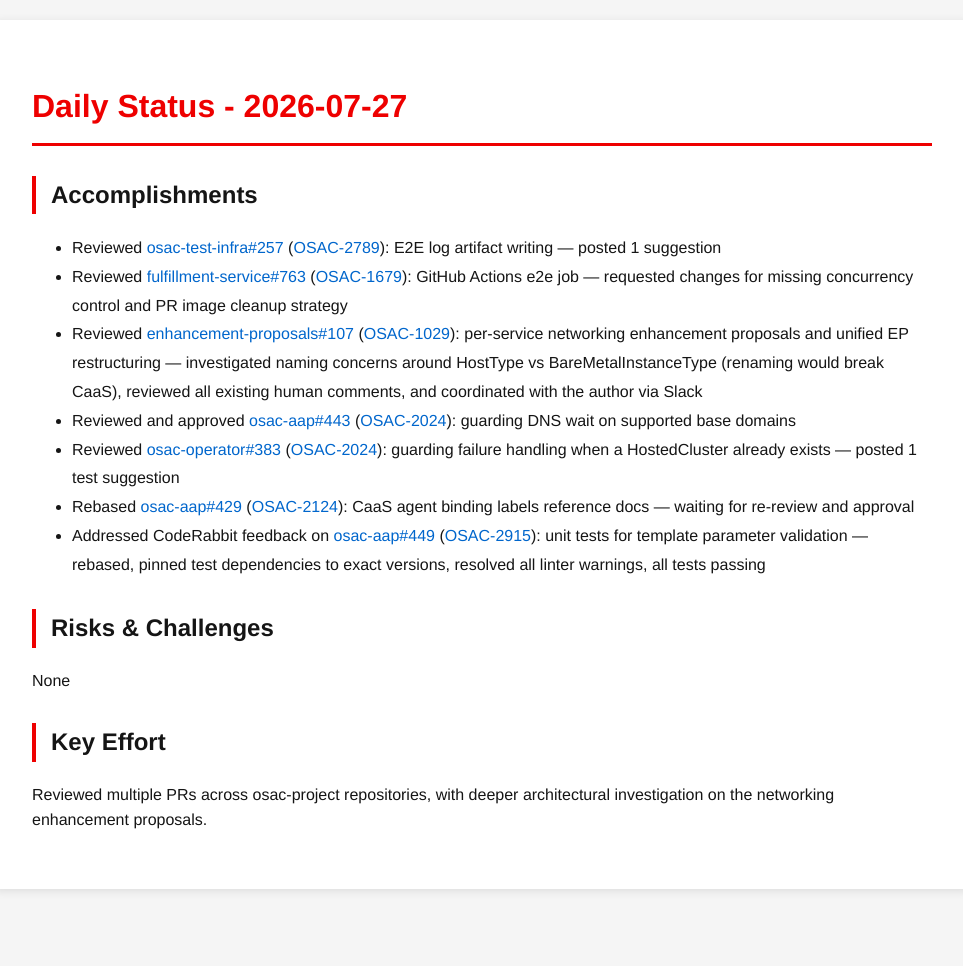
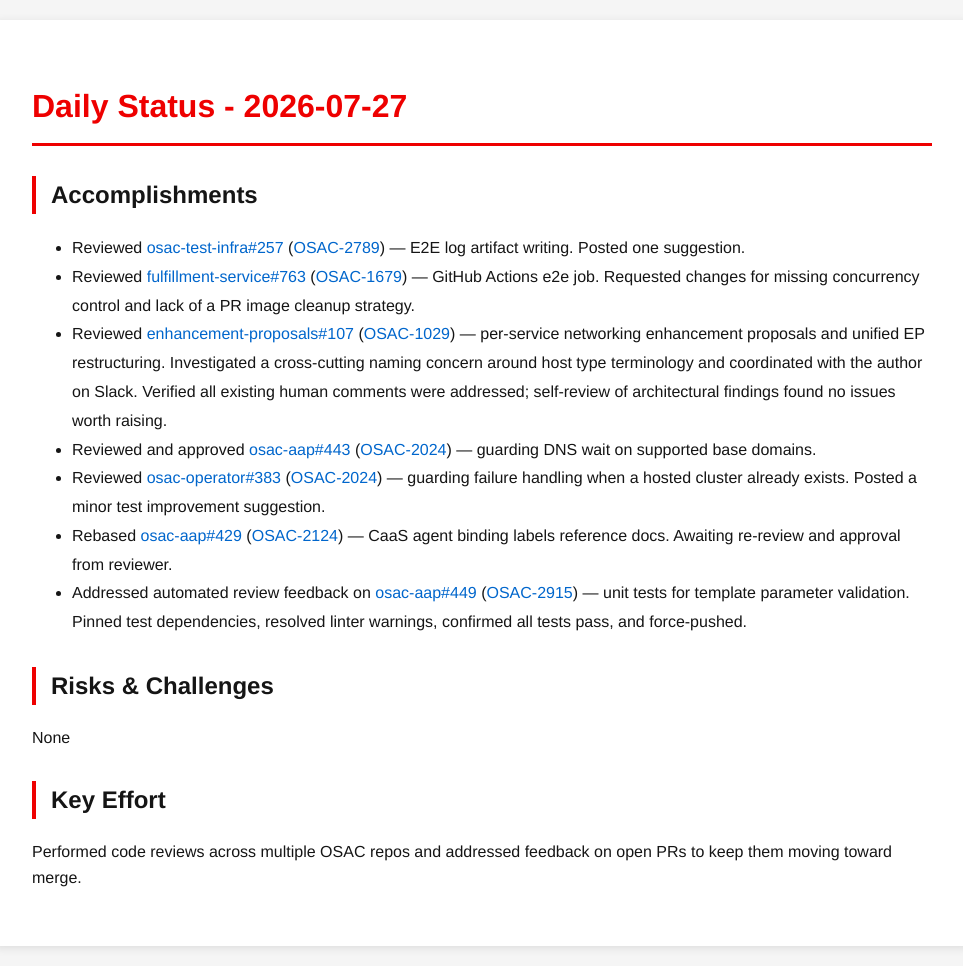
Before and after one commit to tzvatot/daily-status, a Jekyll site: the page built from 2026-07-27.md, in a window 1280 px wide. Shown: the whole page, without its empty margins (158-1121 px from the left). Built offline with Jekyll 4.4.1, drawn with Linux system fonts in a browser that asks for light colours; before the commit the page ends 909 px from its top, so only the background shows below that.

Commit message:
Daily status update - 2026-07-27

```diff
--- a/2026-07-27.md
+++ b/2026-07-27.md
@@ -7,16 +7,16 @@
 # Daily Status - 2026-07-27
 
 ## Accomplishments
-- Reviewed [osac-test-infra#257](https://github.com/osac-project/osac-test-infra/pull/257) ([OSAC-2789](https://redhat.atlassian.net/browse/OSAC-2789)): E2E log artifact writing — posted 1 suggestion
-- Reviewed [fulfillment-service#763](https://github.com/osac-project/fulfillment-service/pull/763) ([OSAC-1679](https://redhat.atlassian.net/browse/OSAC-1679)): GitHub Actions e2e job — requested changes for missing concurrency control and PR image cleanup strategy
-- Reviewed [enhancement-proposals#107](https://github.com/osac-project/enhancement-proposals/pull/107) ([OSAC-1029](https://redhat.atlassian.net/browse/OSAC-1029)): per-service networking enhancement proposals and unified EP restructuring — investigated naming concerns around HostType vs BareMetalInstanceType (renaming would break CaaS), reviewed all existing human comments, and coordinated with the author via Slack
-- Reviewed and approved [osac-aap#443](https://github.com/osac-project/osac-aap/pull/443) ([OSAC-2024](https://redhat.atlassian.net/browse/OSAC-2024)): guarding DNS wait on supported base domains
-- Reviewed [osac-operator#383](https://github.com/osac-project/osac-operator/pull/383) ([OSAC-2024](https://redhat.atlassian.net/browse/OSAC-2024)): guarding failure handling when a HostedCluster already exists — posted 1 test suggestion
-- Rebased [osac-aap#429](https://github.com/osac-project/osac-aap/pull/429) ([OSAC-2124](https://redhat.atlassian.net/browse/OSAC-2124)): CaaS agent binding labels reference docs — waiting for re-review and approval
-- Addressed CodeRabbit feedback on [osac-aap#449](https://github.com/osac-project/osac-aap/pull/449) ([OSAC-2915](https://redhat.atlassian.net/browse/OSAC-2915)): unit tests for template parameter validation — rebased, pinned test dependencies to exact versions, resolved all linter warnings, all tests passing
+- Reviewed [osac-test-infra#257](https://github.com/osac-project/osac-test-infra/pull/257) ([OSAC-2789](https://redhat.atlassian.net/browse/OSAC-2789)) — E2E log artifact writing. Posted one suggestion.
+- Reviewed [fulfillment-service#763](https://github.com/osac-project/fulfillment-service/pull/763) ([OSAC-1679](https://redhat.atlassian.net/browse/OSAC-1679)) — GitHub Actions e2e job. Requested changes for missing concurrency control and lack of a PR image cleanup strategy.
+- Reviewed [enhancement-proposals#107](https://github.com/osac-project/enhancement-proposals/pull/107) ([OSAC-1029](https://redhat.atlassian.net/browse/OSAC-1029)) — per-service networking enhancement proposals and unified EP restructuring. Investigated a cross-cutting naming concern around host type terminology and coordinated with the author on Slack. Verified all existing human comments were addressed; self-review of architectural findings found no issues worth raising.
+- Reviewed and approved [osac-aap#443](https://github.com/osac-project/osac-aap/pull/443) ([OSAC-2024](https://redhat.atlassian.net/browse/OSAC-2024)) — guarding DNS wait on supported base domains.
+- Reviewed [osac-operator#383](https://github.com/osac-project/osac-operator/pull/383) ([OSAC-2024](https://redhat.atlassian.net/browse/OSAC-2024)) — guarding failure handling when a hosted cluster already exists. Posted a minor test improvement suggestion.
+- Rebased [osac-aap#429](https://github.com/osac-project/osac-aap/pull/429) ([OSAC-2124](https://redhat.atlassian.net/browse/OSAC-2124)) — CaaS agent binding labels reference docs. Awaiting re-review and approval from reviewer.
+- Addressed automated review feedback on [osac-aap#449](https://github.com/osac-project/osac-aap/pull/449) ([OSAC-2915](https://redhat.atlassian.net/browse/OSAC-2915)) — unit tests for template parameter validation. Pinned test dependencies, resolved linter warnings, confirmed all tests pass, and force-pushed.
 
 ## Risks & Challenges
 None
 
 ## Key Effort
-Reviewed multiple PRs across osac-project repositories, with deeper architectural investigation on the networking enhancement proposals.
+Performed code reviews across multiple OSAC repos and addressed feedback on open PRs to keep them moving toward merge.
```
